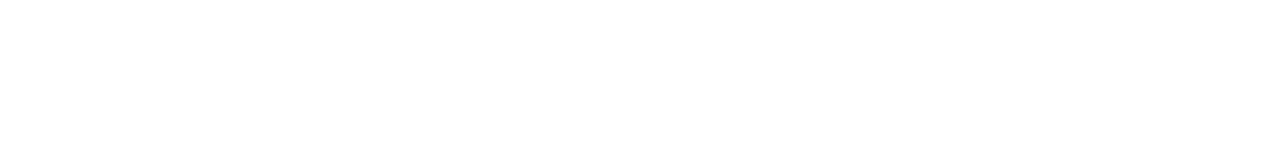
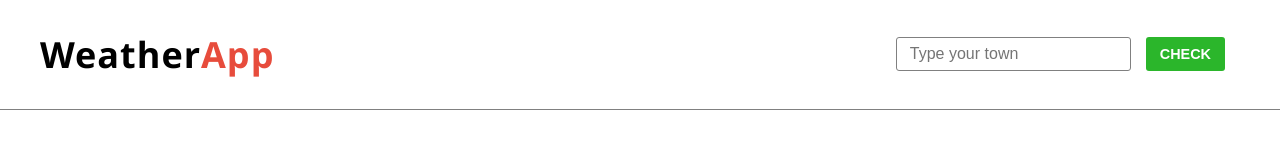
Before and after one commit to Olaf1001/WeatherApp, a plain HTML site: page index.html in a window 1280 px wide. Drawn offline with Linux system fonts and the light colour scheme.

Commit message:
Create page structure and style page nav

```diff
--- /dev/null
+++ b/css/style.scss
@@ -0,0 +1,54 @@
+$red: #E74C3C;
+$green: rgb(43, 182, 43);
+
+body {
+    padding: 0;
+    margin: 0;
+    font-family:'Segoe UI', Tahoma, Geneva, Verdana, sans-serif;
+}
+
+.container {
+    max-width: 1200px;
+    margin: 0 auto;
+}
+
+.flex {
+    display: flex;
+    justify-content: space-between;
+    align-items: center;
+}
+
+.page-nav {
+    border-bottom: 1px solid gray;
+}
+
+.page-logo {
+    font-size: 1.5rem;
+    font-weight: bold;
+    letter-spacing: 1px;
+}
+
+.page-logo--modifier {
+    color: $red;
+}
+
+.weather-search-input {
+    box-sizing: border-box;
+    padding: 7px 13px;
+    border: 1px solid gray;
+    border-radius: 3px;
+    font-size: 1rem;
+}
+
+.weather-search-btn {
+    padding: 8px 14px;
+    margin: 0 15px;
+    border: 0;
+    border-radius: 3px;
+    height: 34px;
+    background-color: $green;
+    font-weight: bold;
+    font-size: 0.9rem;
+    color: white;
+    cursor: pointer;
+}
--- a/index.html
+++ b/index.html
@@ -8,7 +8,19 @@
     <title>WeatherApp</title>
 </head>
 <body>
-
+    <main>
+        <nav class="page-nav">
+            <div class="container flex">
+                <div class="page-logo">
+                    <h1>Weather<span class="page-logo--modifier">App</span></h1>
+                </div>
+                <div class="page-search-input flex">
+                    <input type="text" class="weather-search-input" placeholder="Type your town">
+                    <button class="weather-search-btn">CHECK</button>
+                </div>
+            </div>
+        </nav>
+    </main>
     <script type="module" src="js/app.js"></script>
 </body>
 </html>
```
Also changed, not shown: css/style.css, 1 other file.
